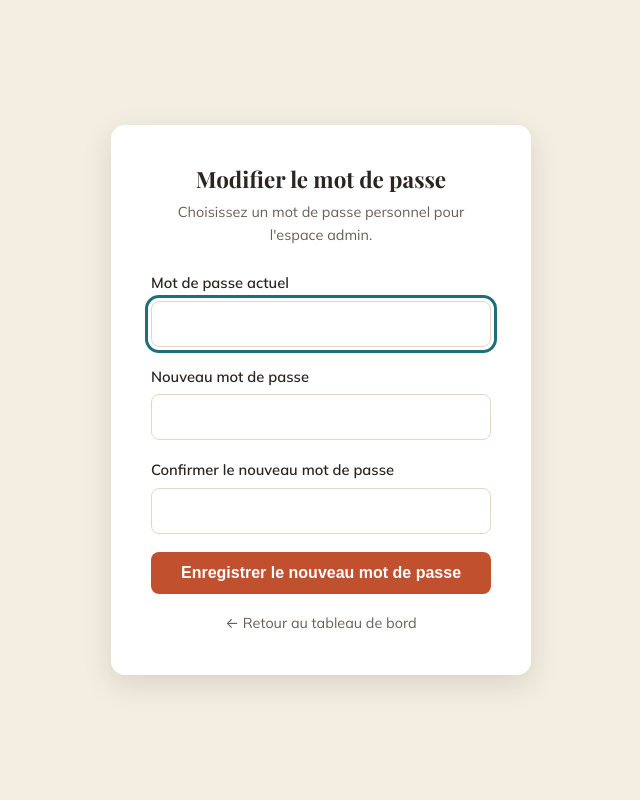
After one commit to mohamedndiaye680-jpg/residence-habili-saly, a Node server app: template views/admin-mot-de-passe.ejs in a window 1280 px wide. The commit adds this page. Shown: the whole page, without its empty margins (319-959 px from the left). Run offline with Node 20, Linux system fonts and the light colour scheme; the template is opened without the code that fills it, so the values that code supplies are empty; some libraries are stand-ins or nearby versions.

Commit message:
Ajout modification du mot de passe admin

```diff
--- a/package.json
+++ b/package.json
@@ -14,7 +14,8 @@
     "mongoose": "^8.6.0",
     "nodemailer": "^6.9.14",
     "express-session": "^1.18.0",
-    "dotenv": "^16.4.5"
+    "dotenv": "^16.4.5",
+    "bcryptjs": "^2.4.3"
   },
   "engines": {
     "node": ">=18.0.0"
--- /dev/null
+++ b/views/admin-mot-de-passe.ejs
@@ -0,0 +1,127 @@
+<!DOCTYPE html>
+<html lang="fr">
+<head>
+    <meta charset="UTF-8">
+    <meta name="viewport" content="width=device-width, initial-scale=1.0">
+    <title>Modifier le mot de passe — Résidence Habili Saly</title>
+    <link rel="preconnect" href="https://fonts.googleapis.com">
+    <link href="https://fonts.googleapis.com/css2?family=Playfair+Display:wght@600;700&family=Mulish:wght@400;500;600;700&display=swap" rel="stylesheet">
+    <link rel="stylesheet" href="/css/style.css">
+    <style>
+        .admin-page {
+            min-height: 100vh;
+            display: flex;
+            align-items: center;
+            justify-content: center;
+            background: var(--sable);
+            padding: 24px;
+        }
+        .admin-carte {
+            background: var(--blanc);
+            border-radius: var(--rayon);
+            box-shadow: var(--ombre);
+            padding: 40px;
+            width: 100%;
+            max-width: 420px;
+        }
+        .admin-carte h1 {
+            font-family: var(--police-titres);
+            font-size: 1.4rem;
+            color: var(--encre);
+            margin: 0 0 8px;
+            text-align: center;
+        }
+        .admin-carte__sous-titre {
+            text-align: center;
+            color: var(--encre-doux);
+            font-size: 0.9rem;
+            margin: 0 0 24px;
+        }
+        .admin-champ {
+            margin-bottom: 18px;
+        }
+        .admin-champ label {
+            display: block;
+            font-weight: 600;
+            margin-bottom: 6px;
+            color: var(--encre);
+        }
+        .admin-champ input {
+            width: 100%;
+            padding: 12px 14px;
+            border: 1px solid var(--sable-fonce);
+            border-radius: var(--rayon-petit);
+            font-family: var(--police-texte);
+            font-size: 1rem;
+        }
+        .admin-erreur {
+            background: #fbe9e5;
+            color: var(--erreur);
+            padding: 12px 14px;
+            border-radius: var(--rayon-petit);
+            margin-bottom: 18px;
+            font-size: 0.9rem;
+        }
+        .admin-succes {
+            background: #e6f3ea;
+            color: var(--succes);
+            padding: 12px 14px;
+            border-radius: var(--rayon-petit);
+            margin-bottom: 18px;
+            font-size: 0.9rem;
+        }
+        .admin-carte button {
+            width: 100%;
+            padding: 12px;
+            border: none;
+            border-radius: var(--rayon-petit);
+            background: var(--terracotta);
+            color: var(--blanc);
+            font-weight: 700;
+            font-size: 1rem;
+            cursor: pointer;
+        }
+        .admin-carte button:hover { background: var(--terracotta-fonce); }
+        .admin-retour {
+            display: block;
+            text-align: center;
+            margin-top: 18px;
+            color: var(--encre-doux);
+            font-size: 0.9rem;
+        }
+    </style>
+</head>
+<body>
+<div class="admin-page">
+    <div class="admin-carte">
+        <h1>Modifier le mot de passe</h1>
+        <p class="admin-carte__sous-titre">Choisissez un mot de passe personnel pour l'espace admin.</p>
+
+        <% if (erreur) { %>
+            <div class="admin-erreur"><%= erreur %></div>
+        <% } %>
+        <% if (succes) { %>
+            <div class="admin-succes">Mot de passe modifié avec succès. Utilisez-le dès votre prochaine connexion.</div>
+        <% } %>
+
+        <form method="POST" action="/admin/mot-de-passe">
+            <div class="admin-champ">
+                <label for="motDePasseActuel">Mot de passe actuel</label>
+                <input type="password" id="motDePasseActuel" name="motDePasseActuel" required autofocus>
+            </div>
+            <div class="admin-champ">
+                <label for="nouveauMotDePasse">Nouveau mot de passe</label>
+                <input type="password" id="nouveauMotDePasse" name="nouveauMotDePasse" required minlength="6">
+            </div>
+            <div class="admin-champ">
+                <label for="confirmationMotDePasse">Confirmer le nouveau mot de passe</label>
+                <input type="password" id="confirmationMotDePasse" name="confirmationMotDePasse" required minlength="6">
+            </div>
+            <button type="submit">Enregistrer le nouveau mot de passe</button>
+        </form>
+
+        <a href="/admin" class="admin-retour">&larr; Retour au tableau de bord</a>
+    </div>
+</div>
+</body>
+</html>
```
Also changed, not shown: data/adminAuth.js (added, +85 -0 lines), models/AdminConfig.js (added, +12 -0 lines), routes/admin.js (+61 -15 lines), views/admin-dashboard.ejs (+19 -3 lines).
